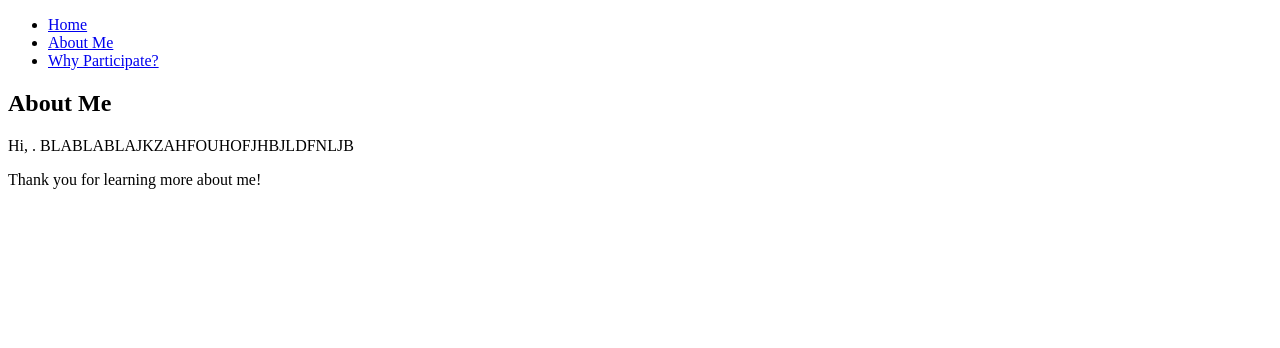
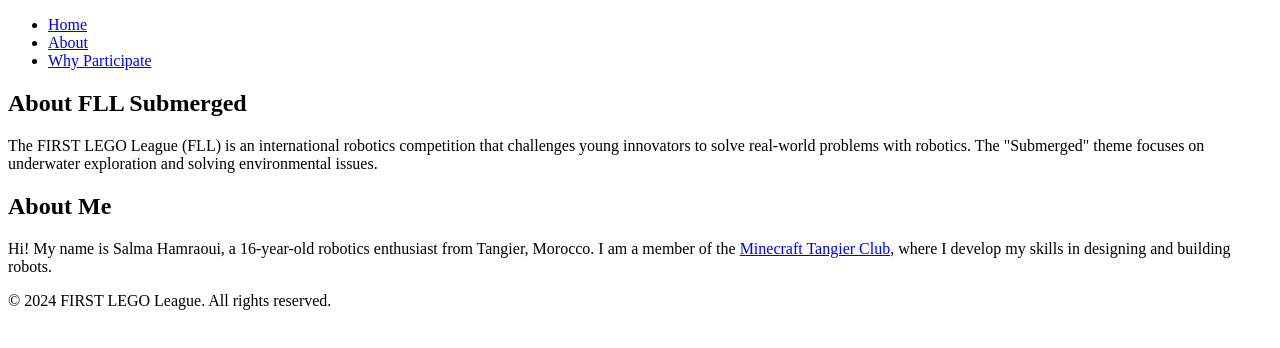
Before and after one commit to Salmahamraouiii/website, a plain HTML site: page About.html in a window 1280 px wide. Drawn offline with Linux system fonts and the light colour scheme.

Commit message:
Update About.html

```diff
--- a/About.html
+++ b/About.html
@@ -3,31 +3,35 @@
 <head>
     <meta charset="UTF-8">
     <meta name="viewport" content="width=device-width, initial-scale=1.0">
-    <title>About Me</title>
+    <title>About FLL Submerged</title>
     <link rel="stylesheet" href="styles.css">
 </head>
 <body>
-    <!-- Navbar -->
-    <nav>
-        <ul>
-            <li><a href="index.html" class="nav-link">Home</a></li>
-            <li><a href="about.html" class="nav-link">About Me</a></li>
-            <li><a href="participate.html" class="nav-link">Why Participate?</a></li>
-        </ul>
-    </nav>
+    <header>
+        <nav>
+            <ul>
+                <li><a href="index.html">Home</a></li>
+                <li><a href="about.html">About</a></li>
+                <li><a href="participate.html">Why Participate</a></li>
+            </ul>
+        </nav>
+    </header>
 
-    <!-- About Me Section -->
-    <section class="about-section">
-        <h1>About Me</h1>
-        <p>Hi, .
-        BLABLABLAJKZAHFOUHOFJHBJLDFNLJB</p>
-    </section>
+    <main>
+        <section class="about">
+            <div class="about-content">
+                <h1>About FLL Submerged</h1>
+                <p>The FIRST LEGO League (FLL) is an international robotics competition that challenges young innovators to solve real-world problems with robotics. The "Submerged" theme focuses on underwater exploration and solving environmental issues.</p>
+                <h2>About Me</h2>
+                <p>Hi! My name is Salma Hamraoui, a 16-year-old robotics enthusiast from Tangier, Morocco. I am a member of the <a href="https://mindcraft.ma" target="_blank" rel="noopener">Minecraft Tangier Club</a>, where I develop my skills in designing and building robots.</p>
+            </div>
+        </section>
+    </main>
 
-    <!-- Footer -->
     <footer>
-        <p>Thank you for learning more about me!</p>
+        <p>&copy; 2024 FIRST LEGO League. All rights reserved.</p>
     </footer>
 
-    <script src="script.js"></script>
+    <script src="scripts.js"></script>
 </body>
 </html>
```
